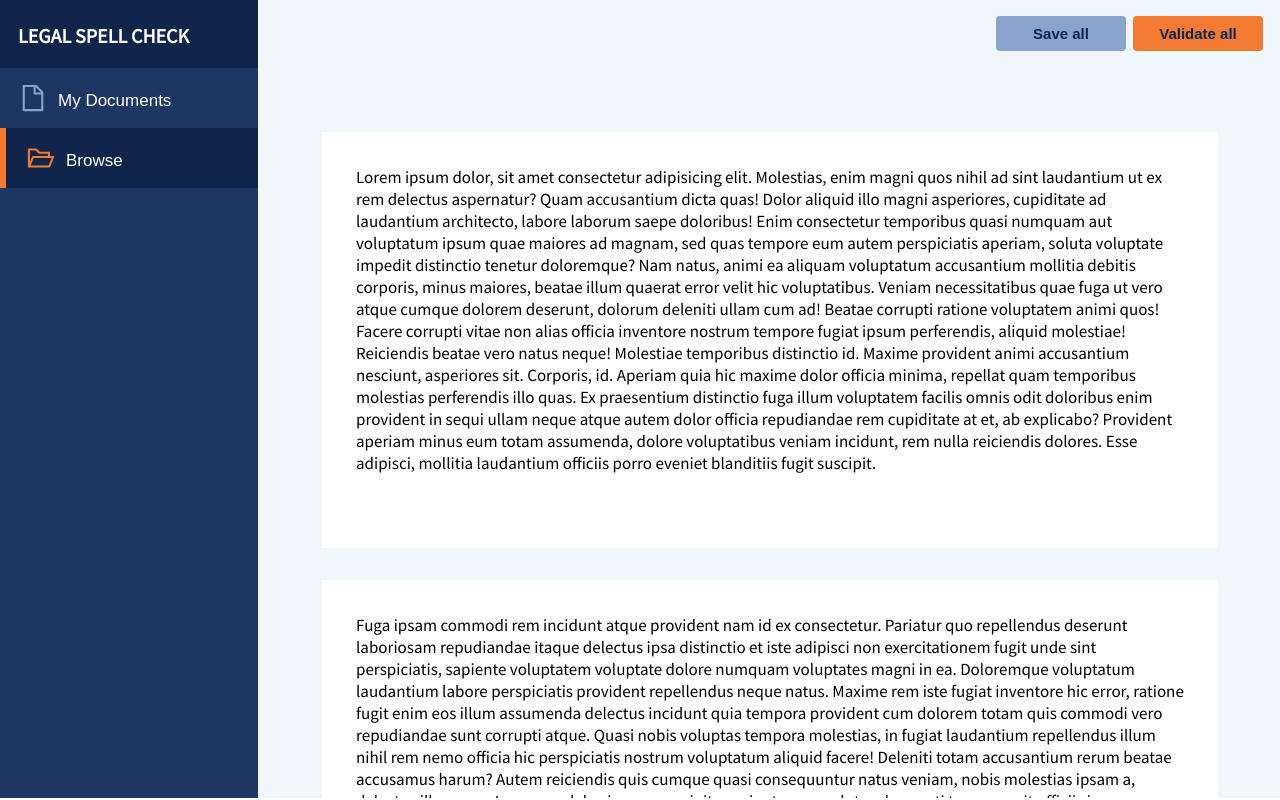
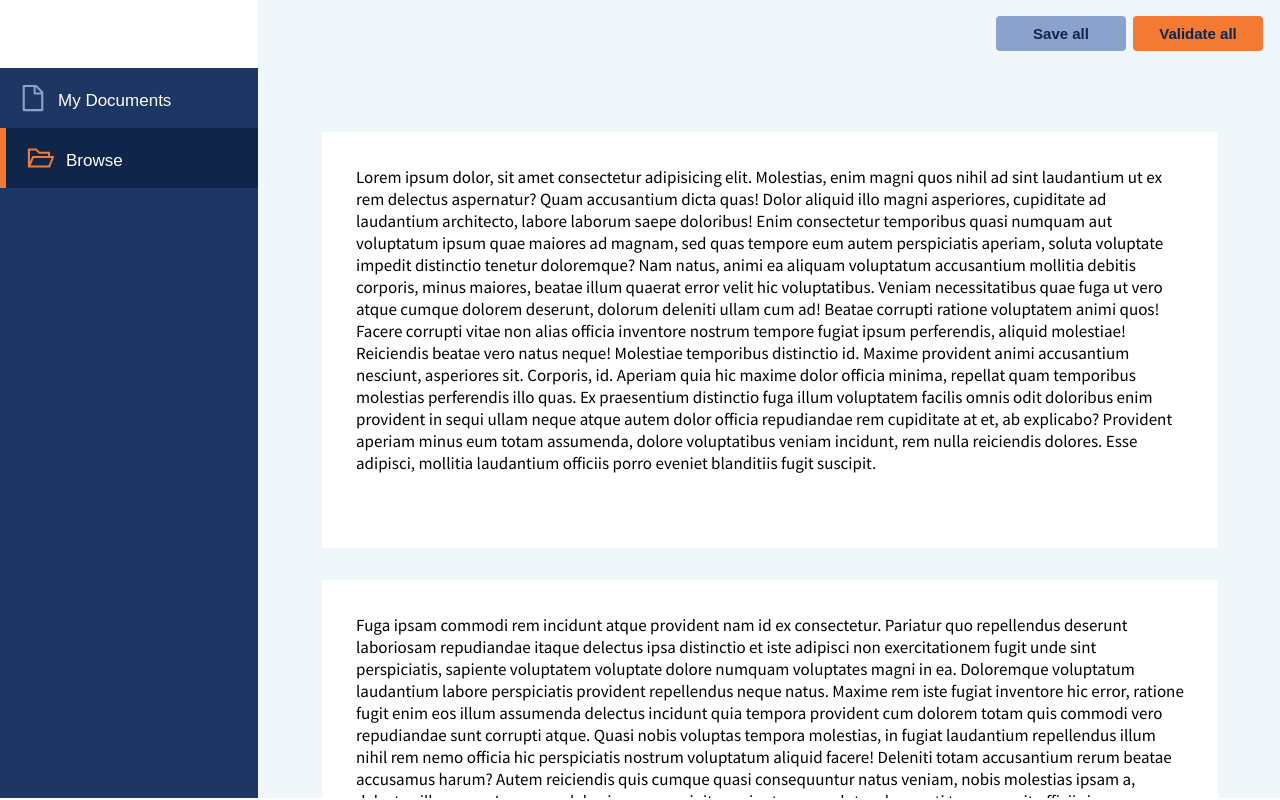
Before and after one commit to MaxCunningham19/legal_spellcheck, a React (Create React App) app in the folder client/: page /my-documents in a window 1280 px wide. Built offline with nearby package versions, Linux system fonts and the light colour scheme.

Commit message:
Add page routers and refactor App.js

```diff
--- a/client/src/App.js
+++ b/client/src/App.js
@@ -1,20 +1,17 @@
 import React from 'react'
-import Navbar from './components/Navbar';
-import Header from './components/Header';
-import Editor from './components/Editor';
+import { Route, Routes } from "react-router-dom";
+import { Browse } from "./pages/Browse";
+import { MyDocuments } from "./pages/MyDocuments";
 import styles from './App.module.css';
-import { Button } from './components/Button';
 
 function App() {
 
   return (
     <>
-      <div className={styles['App']}>
-        <div className={styles['title']}>LEGAL SPELL CHECK</div>
-        <Header className={styles['Header']}/>
-        <Navbar className={styles['Navbar']}/>
-        <Editor className={styles['Editor']}/>
-      </div>
+      <Routes>
+        <Route path="/" element={<Browse />} />
+        <Route path="/my-documents" element={<MyDocuments />} />
+      </Routes>
     </>
   );
 
--- a/client/src/App.module.css
+++ b/client/src/App.module.css
@@ -1,11 +1,6 @@
 .App {
   display: grid;
   height: 100vh;
-  grid-template-columns: 260px 1fr;
-  grid-template-rows: 70px 1fr;
-  grid-template-areas:
-    "title header"
-    "navbar editor";
   margin: -10px;
 }
 
@@ -23,7 +18,7 @@
 }
 
 .title {
-  background-color: var(--text-dark);
+  background-color: var(--darkest-background);
   grid-area: title;
   color: white;
   font-weight: bold;
--- a/client/src/index.js
+++ b/client/src/index.js
@@ -1,11 +1,14 @@
 import React from 'react';
 import ReactDOM from 'react-dom/client';
 import App from './App.js';
+import { BrowserRouter } from "react-router-dom";
 import styles from './index.module.css'
 
 const root = ReactDOM.createRoot(document.getElementById('root'));
 root.render(
   <React.StrictMode>
-    <App />
+    <BrowserRouter>
+      <App />
+    </BrowserRouter>
   </React.StrictMode>
 );
--- /dev/null
+++ b/client/src/pages/Browse.js
@@ -0,0 +1,18 @@
+import Navbar from '../components/Navbar';
+import Header from '../components/Header';
+import Editor from '../components/Editor';
+import styles from './Browse.module.css';
+
+export function Browse() {
+
+    return (
+        <>
+          <div className={styles['Browse']}>
+            <div className={styles['title']}>LEGAL SPELL CHECK</div>
+            <Header className={styles['Header']}/>
+            <Navbar className={styles['Navbar']}/>
+            <Editor className={styles['Editor']}/>
+          </div>
+        </>
+    );
+}
--- /dev/null
+++ b/client/src/pages/Browse.module.css
@@ -0,0 +1,31 @@
+.Browse {
+    composes: App from "../App.module.css";
+    display: grid;
+    height: 100vh;
+    margin: -10px;
+    grid-template-columns: 260px 1fr;
+    grid-template-rows: 70px 1fr;
+    grid-template-areas:
+      "title header"
+      "navbar editor";
+}
+
+.Navbar {
+    composes: Navbar from "../App.module.css";
+    grid-area: navbar;
+  }
+
+.Editor {
+    composes: Editor from "../App.module.css";
+    grid-area: editor;
+}
+
+.Header {
+    composes: Header from "../App.module.css";
+    grid-area: header;
+  }
+
+.title {
+    composes: title from "../App.module.css";
+    grid-area: title;
+}
--- /dev/null
+++ b/client/src/pages/MyDocuments.js
@@ -0,0 +1,18 @@
+import Navbar from '../components/Navbar';
+import Header from '../components/Header';
+import Editor from '../components/Editor';
+import styles from './MyDocuments.module.css';
+
+export function MyDocuments() {
+
+    return (
+        <>
+          <div className={styles['MyDocuments']}>
+            <div className={styles['title']}>LEGAL SPELL CHECK</div>
+            <Header className={styles['Header']}/>
+            <Navbar className={styles['Navbar']}/>
+            <Editor className={styles['Editor']}/>
+          </div>
+        </>
+    );
+}
--- /dev/null
+++ b/client/src/pages/MyDocuments.module.css
@@ -0,0 +1,31 @@
+.MyDocuments {
+    composes: App from "../App.module.css";
+    display: grid;
+    height: 100vh;
+    margin: -10px;
+    grid-template-columns: 260px 1fr;
+    grid-template-rows: 70px 1fr;
+    grid-template-areas:
+      "title header"
+      "navbar editor";
+}
+
+.Navbar {
+    composes: Navbar from "../App.module.css";
+    grid-area: navbar;
+  }
+
+.Editor {
+    composes: Editor from "../App.module.css";
+    grid-area: editor;
+}
+
+.Header {
+    composes: Header from "../App.module.css";
+    grid-area: header;
+  }
+
+.title {
+    composes: title from "../App.module.css";
+    grid-area: title;
+}
```
